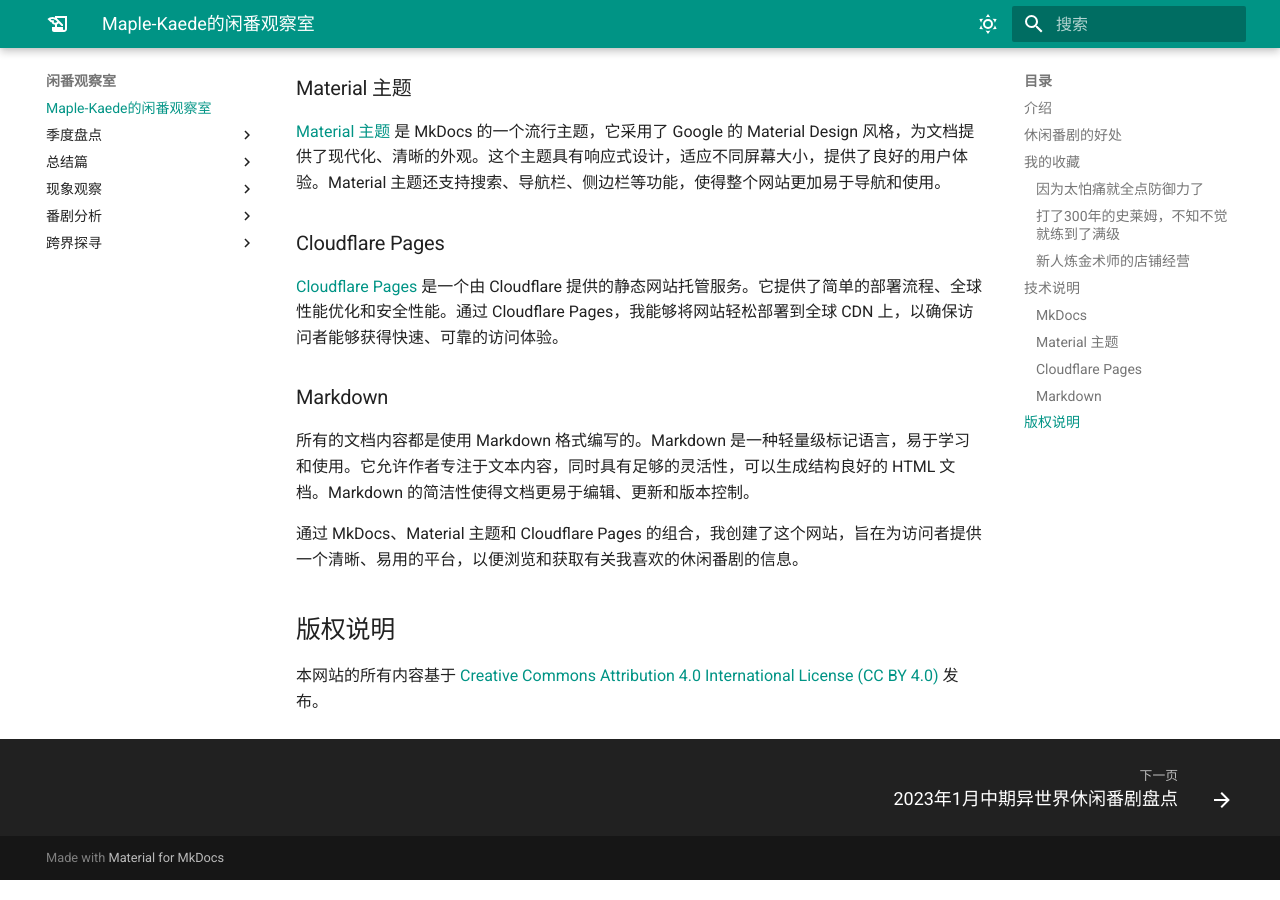
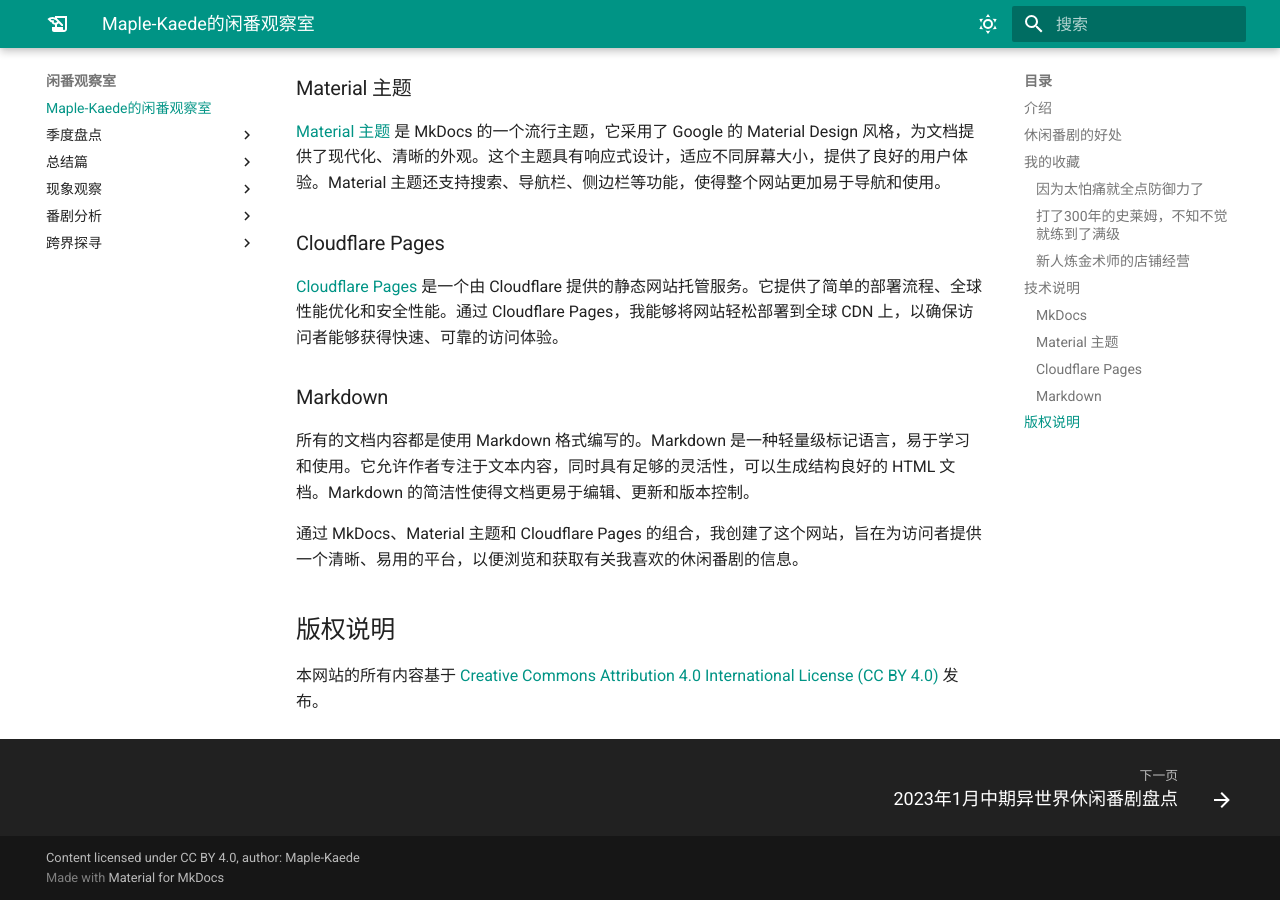
Before and after one commit to haveyouwantto/animedocs, an MkDocs documentation site: the page built from docs/index.md, in a window 1280 px wide and 900 px high, scrolled down 2942 px. Built offline with MkDocs 1.6.1 and Material for MkDocs 9.7.7, drawn with Linux system fonts in a browser that asks for light colours; plug-ins that fetch from the network failed and are left out.

Commit message:
add copyright footer

```diff
--- a/mkdocs.yml
+++ b/mkdocs.yml
@@ -1,5 +1,6 @@
 site_name: 闲番观察室
 site_url: https://anime.maple-kaede.eu.org
+copyright: "Content licensed under CC BY 4.0, author: Maple-Kaede"
 theme:
   name: material
   language: zh
```
